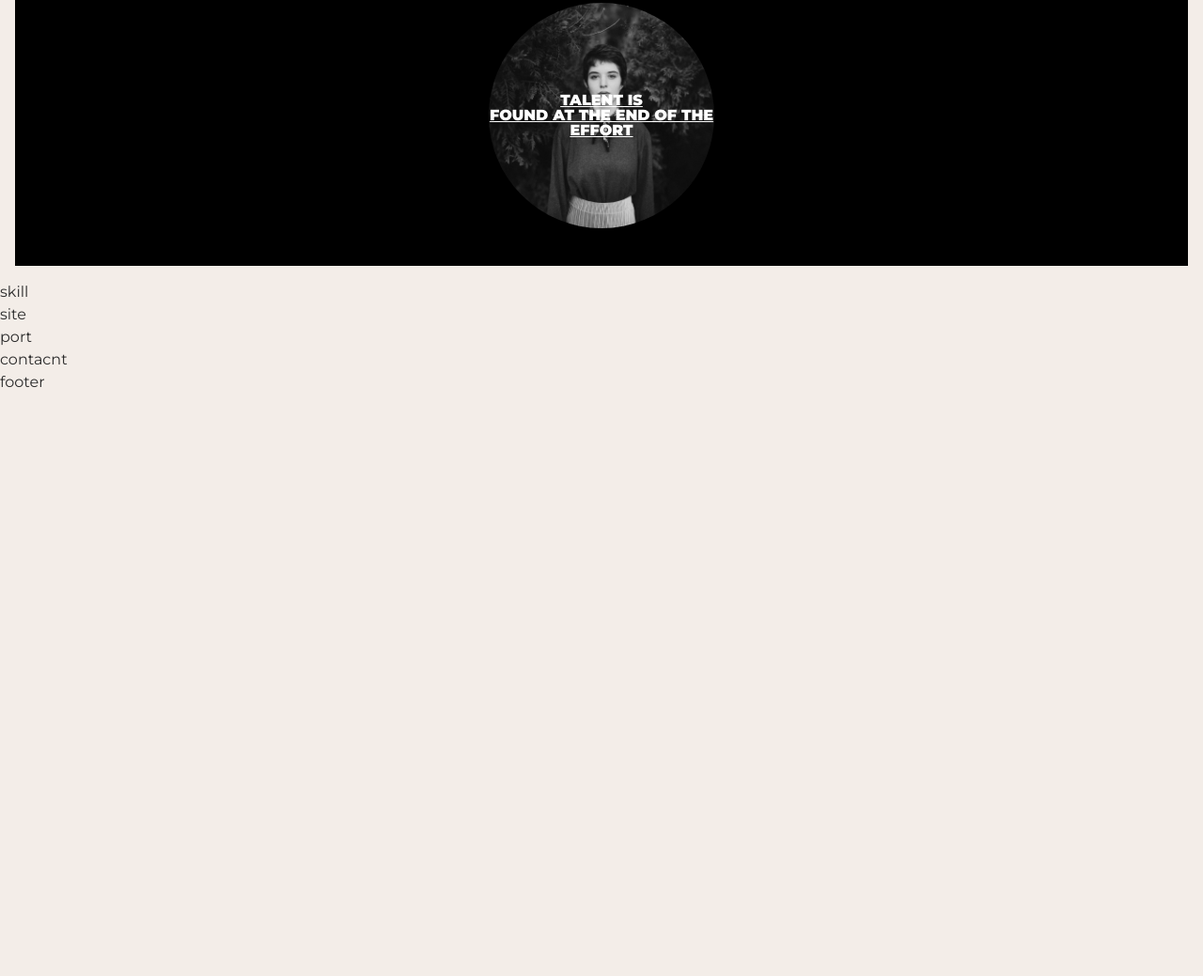
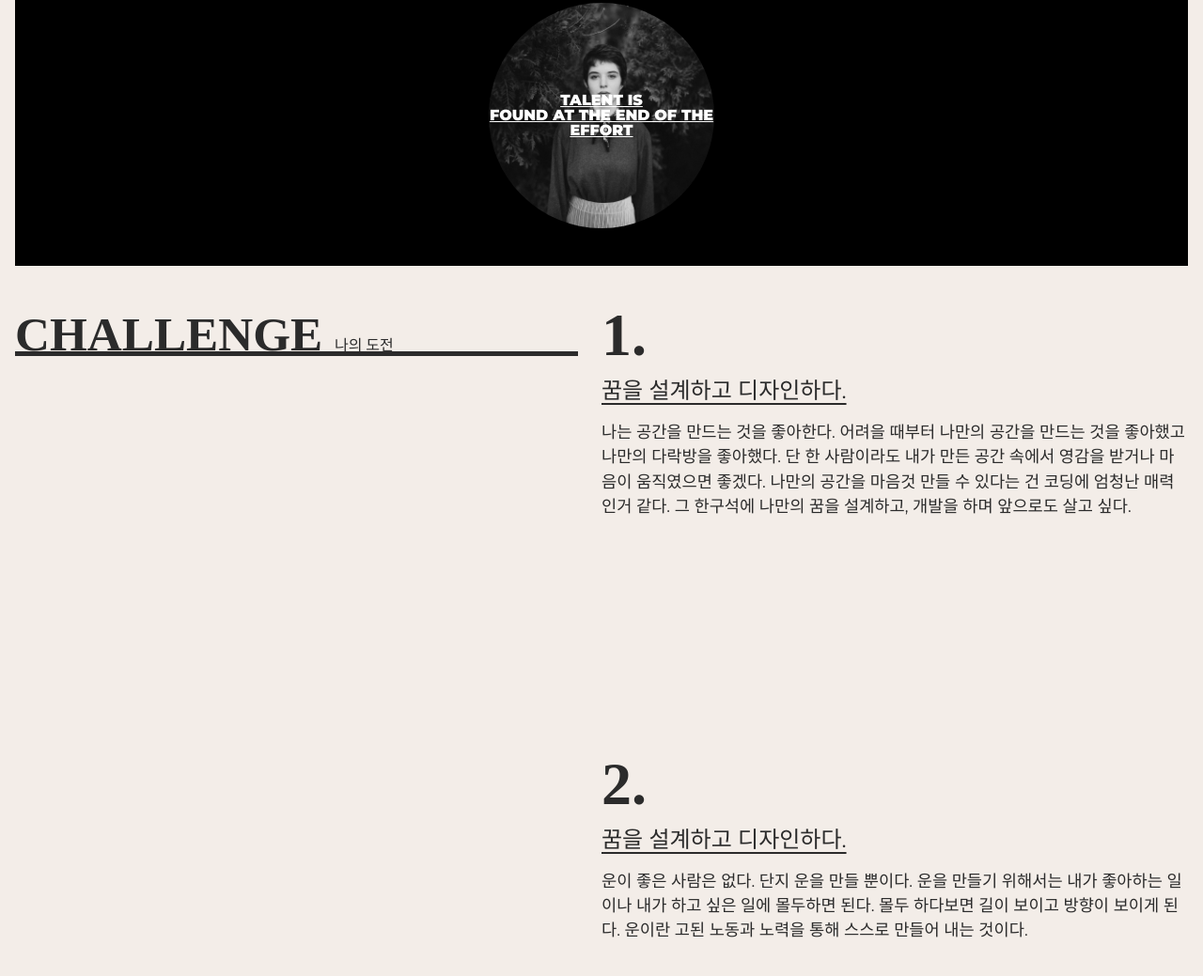
Before and after one commit to sjlee1220/port2023-vite, a website built with Vite: page src/index.html in a window 1280 px wide. Shown: the part 501-1540 px from the top of the page at 94% size. Before the commit the page ends 920 px from the top, so only its background shows below. Built offline with nearby package versions, Linux system fonts and the light colour scheme; a small style sheet from the web is missing; a web font is replaced by a local one.

Commit message:
Skill Completed

```diff
--- a/src/assets/css/section/skill.css
+++ b/src/assets/css/section/skill.css
@@ -1,2 +1,65 @@
-#skill {
+.skill__inner {
+  padding: 16px;
+  display: flex;
+  justify-content: space-between;
 }
+.skill__title {
+  position: sticky;
+  top: 70px;
+  left: 0;
+  width: 48%;
+  height: 5vw;
+  font-size: 4vw;
+  font-weight: 900;
+  line-height: 1.6;
+  font-family: var(--mainKor-font);
+  text-transform: uppercase;
+  color: var(--black100);
+  border-bottom: 0.4vw solid var(--black100);
+}
+.skill__title em {
+  font-size: 1rem;
+  font-weight: 400;
+  line-height: 2;
+}
+.skill__desc {
+  width: 50%;
+}
+
+.skill__desc span {
+  font-size: 5vw;
+  line-height: 1;
+  font-weight: 900;
+  line-height: 1.3;
+  font-family: var(--mainNum-font);
+}
+.skill__desc h3 {
+  font-size: 1.5rem;
+  text-decoration: underline;
+  text-underline-position: under;
+  margin-bottom: 1vw;
+}
+.skill__desc p {
+  margin-bottom: 30vh;
+  font-size: 1.1rem;
+}
+
+@media (max-width: 800px) {
+  .skill__inner {
+    flex-direction: column;
+  }
+  .skill__title {
+    width: 100%;
+    margin-bottom: 10vw;
+    font-size: 30px;
+    height: auto;
+    top: 68px;
+    background-color: var(--mainBg-color);
+  }
+  .skill__desc {
+    width: 100%;
+  }
+  .skill__desc span {
+    font-size: 20vw;
+  }
+}
--- a/src/index.html
+++ b/src/index.html
@@ -59,7 +59,7 @@
     <main id="main" role="main">
       <section id="intro">
         <div class="intro__inner">
-          <div class="intro__title">port developer</div>
+          <h2 class="intro__title">port developer</h2>
           <div class="intro_lines" aria-hidden="true">
             <span class="line"></span>
             <span class="line"></span>
@@ -90,7 +90,37 @@
         </div>
       </section>
       <!-- //intro -->
-      <section id="skill">skill</section>
+      <section id="skill"><div class="skill__inner">
+  <h2 class="skill__title">
+    challenge <em>나의 도전</em>
+  </h2>
+    <div class="skill__desc">
+    <div><span>1.</span><h3>꿈을 설계하고 디자인하다.</h3>
+    <p>
+    나는 공간을 만드는 것을 좋아한다.
+    어려을 때부터 나만의 공간을 만드는 것을 좋아했고 나만의 다락방을 좋아했다.
+    단 한 사람이라도 내가 만든 공간 속에서 영감을 받거나 마음이 움직였으면 좋겠다.
+    나만의 공간을 마음것 만들 수 있다는 건 코딩에 엄청난 매력인거 같다.
+    그 한구석에 나만의 꿈을 설계하고, 개발을 하며 앞으로도 살고 싶다.
+    </p>
+    </div>
+    <div><span>2.</span><h3>꿈을 설계하고 디자인하다.</h3>
+      <p>
+        운이 좋은 사람은 없다. 단지 운을 만들 뿐이다.
+        운을 만들기 위해서는 내가 좋아하는 일이나 내가 하고 싶은 일에 몰두하면 된다.
+        몰두 하다보면 길이 보이고 방향이 보이게 된다.
+        운이란 고된 노동과 노력을 통해 스스로 만들어 내는 것이다.
+    </p>
+    </div>
+    <div><span>3.</span><h3>꿈을 설계하고 디자인하다.</h3>
+      <p>
+        정직은 다른 사람보다 나에게 큰 의미를 부여해야 한다.
+        자신이 정직하지 않으면 진정으로 원하는 일을 열정적으로 밀고 나갈 수 없다.
+        마음에서 우러나오는 일을 해야 정직해지며 삶을 더 즐길 줄 알게 된다.
+    </p>
+  </div>
+</div>
+      </div></section>
       <!-- //skill -->
       <section id="site">site</section>
       <!-- //site -->
```
